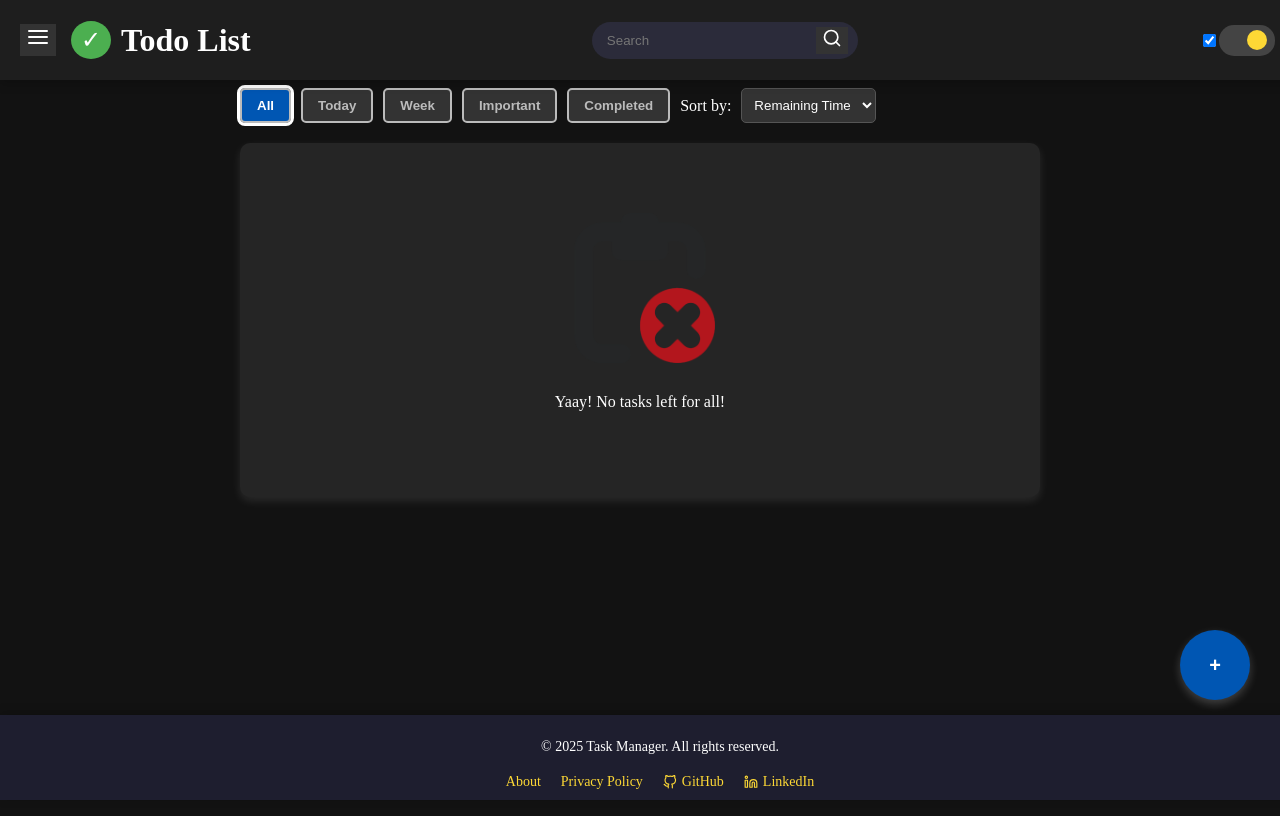
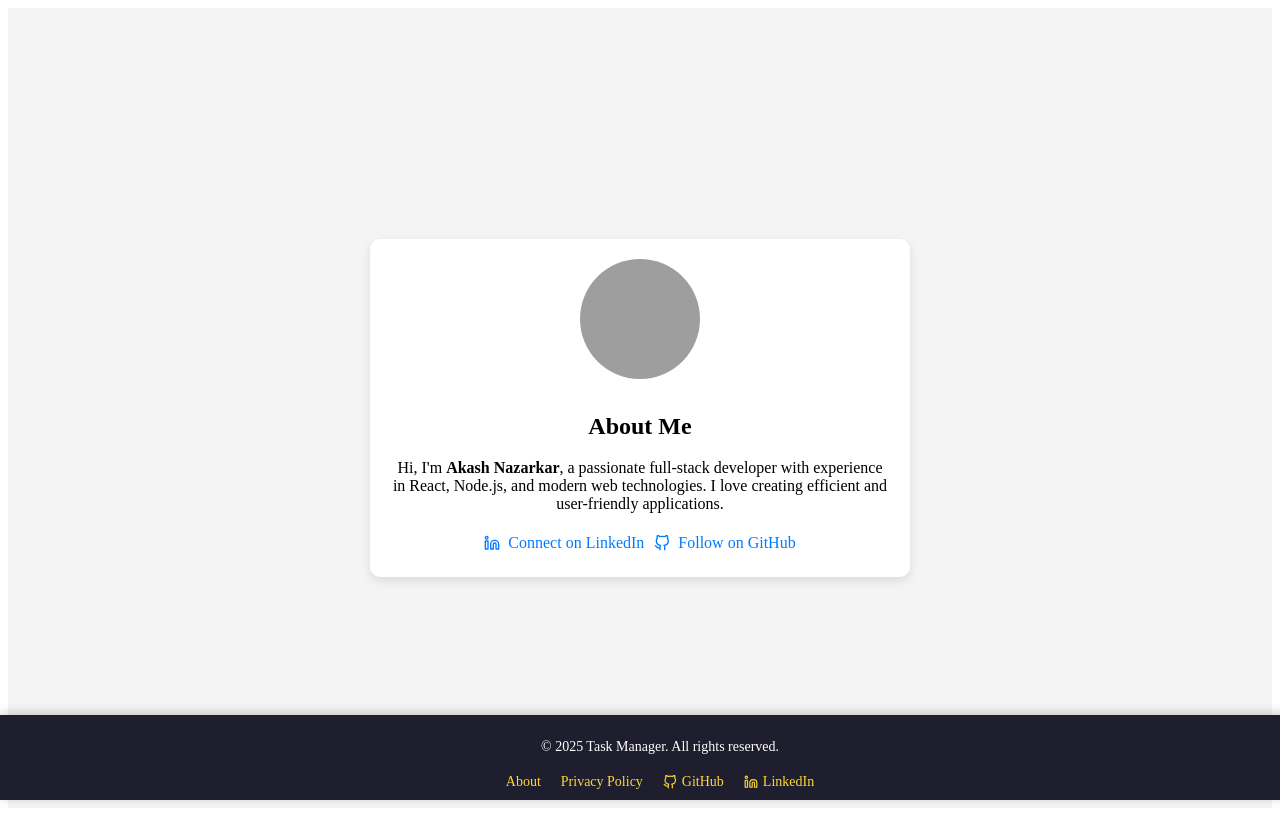
Before and after one commit to RangerAkash1/Task_Manager, a React (Create React App) app: page /about in a window 1280 px wide. Built offline with nearby package versions, Linux system fonts and the light colour scheme; grey boxes are pictures that could not be loaded.

Commit message:
added about me

```diff
--- a/package.json
+++ b/package.json
@@ -10,6 +10,7 @@
     "react": "^19.0.0",
     "react-dom": "^19.0.0",
     "react-icons": "^5.5.0",
+    "react-router-dom": "^7.2.0",
     "react-scripts": "5.0.1",
     "web-vitals": "^2.1.4"
   },
--- a/src/App.jsx
+++ b/src/App.jsx
@@ -1,5 +1,8 @@
 import React, { useState, useEffect } from "react";
+import { BrowserRouter as Router, Routes, Route } from "react-router-dom";
 import Dashboard from "./pages/Dashboard";
+import About from "./components/About"; // Import About component
+import Footer from "./components/Footer"; // Ensure Footer is used globally
 import { getTasks, saveTasks } from "./utils/storage";
 
 const App = () => {
@@ -13,7 +16,13 @@ const App = () => {
   }, [tasks]);
 
   return (
+    <Router>
       <div className={theme}>
+        <Routes>
+          {/* Dashboard (Home) Route */}
+          <Route
+            path="/"
+            element={
               <Dashboard
                 tasks={tasks}
                 setTasks={setTasks}
@@ -24,7 +33,14 @@ const App = () => {
                 theme={theme}
                 setTheme={setTheme}
               />
+            }
+          />
+          {/* About Page Route */}
+          <Route path="/about" element={<About />} />
+        </Routes>
+        <Footer /> {/* Footer will be visible on all pages */}
       </div>
+    </Router>
   );
 };
 
--- /dev/null
+++ b/src/components/About.jsx
@@ -0,0 +1,34 @@
+import React from "react";
+import { FiGithub, FiLinkedin } from "react-icons/fi";
+import "../css/About.css";
+import profileImage from "../assets/img/profile.jpg";
+
+const About = () => {
+    return (
+        <div className="about-container">
+            <div className="about-content">
+                {/* Profile Image */}
+                <img src={profileImage} alt="Akash Nazarkar" className="profile-img" />
+
+                {/* Introduction */}
+                <h2>About Me</h2>
+                <p>
+                    Hi, I'm <strong>Akash Nazarkar</strong>, a passionate full-stack developer with experience in React,
+                    Node.js, and modern web technologies. I love creating efficient and user-friendly applications.
+                </p>
+
+                {/* Social Links */}
+                <div className="social-links">
+                    <a href="https://www.linkedin.com/in/akash-nazarkar-41b951239/" target="_blank" rel="noopener noreferrer">
+                        <FiLinkedin /> Connect on LinkedIn
+                    </a>
+                    <a href="https://github.com/RangerAkash1" target="_blank" rel="noopener noreferrer">
+                        <FiGithub /> Follow on GitHub
+                    </a>
+                </div>
+            </div>
+        </div>
+    );
+};
+
+export default About;
--- a/src/components/Footer.jsx
+++ b/src/components/Footer.jsx
@@ -1,13 +1,15 @@
 import React from "react";
 import { FiGithub, FiLinkedin } from "react-icons/fi";
+import { Link } from "react-router-dom";
 import "../css/Footer.css";
 
 const Footer = () => {
     return (
         <footer className="footer">
             <p>© {new Date().getFullYear()} Task Manager. All rights reserved.</p>
+
             <div className="footer-links">
-                <a href="/about">About</a>
+                <Link to="/about">About</Link>
                 <a href="/privacy">Privacy Policy</a>
                 <a href="https://github.com/RangerAkash1" target="_blank" rel="noopener noreferrer">
                     <FiGithub /> GitHub
--- /dev/null
+++ b/src/css/About.css
@@ -0,0 +1,41 @@
+.about-container {
+    display: flex;
+    justify-content: center;
+    align-items: center;
+    height: 100vh;
+    background: #f4f4f4;
+}
+
+.about-content {
+    text-align: center;
+    background: white;
+    padding: 20px;
+    border-radius: 10px;
+    box-shadow: 0 4px 10px rgba(0, 0, 0, 0.1);
+    max-width: 500px;
+}
+
+.profile-img {
+    width: 120px;
+    height: 120px;
+    border-radius: 50%;
+    margin-bottom: 10px;
+}
+
+.social-links {
+    margin-top: 15px;
+}
+
+.social-links a {
+    display: inline-flex;
+    align-items: center;
+    gap: 8px;
+    color: #007bff;
+    text-decoration: none;
+    font-size: 16px;
+    margin: 5px;
+}
+
+.social-links a:hover {
+    text-decoration: underline;
+}
```
Also changed, not shown: 2 other files (tests, documents, lock files or other folders). Lines whose indentation alone changed are shown as unchanged.
